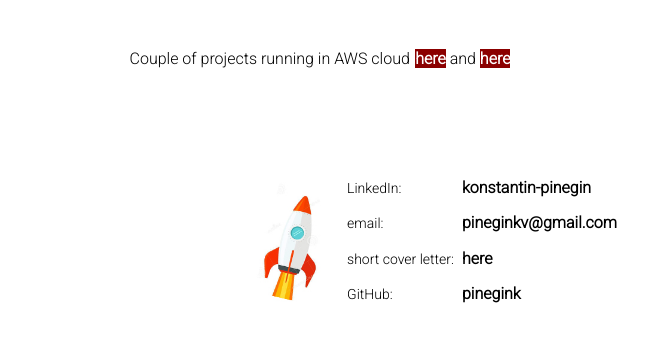
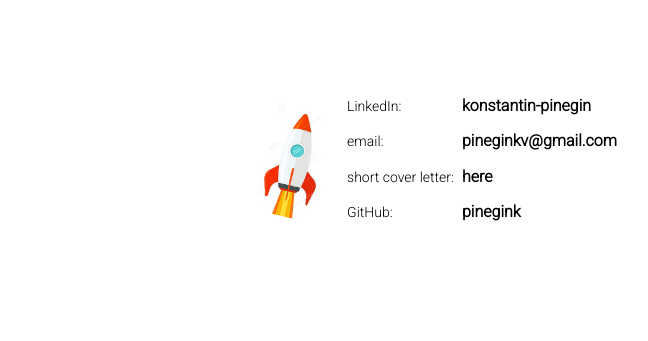
Before and after one commit to pinegink/pinegink.github.io, a plain HTML site: page index.html in a window 1280 px wide. Shown: the part 273-614 px from the top of the page, without its empty margins (320-968 px from the left). Drawn offline with Linux system fonts and the light colour scheme.

Commit message:
links fixed

```diff
--- a/index.html
+++ b/index.html
@@ -13,9 +13,9 @@
 				<span>Hello!</span><br/>
 				<span>My name is <span class="highlight">Konstantin Pinegin</span> and I'm a <span class="highlight">software developer</span><br/>
 				<span>You can find my CV <a href="https://github.com/pinegink/pinegink.github.io/raw/master/docs/konstantin_pinegin_cv.pdf"><span class="highlight-red">here</span></a>.
-					<br/><br/>
+					<!-- <br/><br/>
 					<span class="small">Couple of projects running in AWS cloud</span>
-					<a href="http://xmlparser.us-east-1.elasticbeanstalk.com"><span class="highlight-red-small">here</span></a><span class="small"> and </span><a href="http://songsstorage.us-east-1.elasticbeanstalk.com/playlist/list"><span class="highlight-red-small">here</span></a>
+					<a href="http://xmlparser.us-east-1.elasticbeanstalk.com"><span class="highlight-red-small">here</span></a><span class="small"> and </span><a href="http://songsstorage.us-east-1.elasticbeanstalk.com/playlist/list"><span class="highlight-red-small">here</span></a> -->
 			</div>
 			<table>
 				<tr>
```
